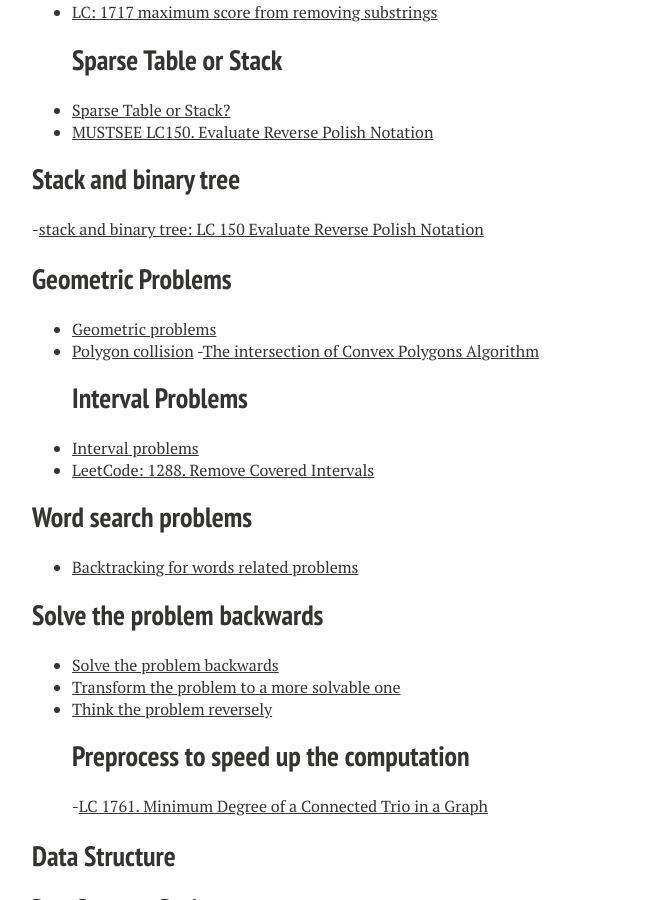
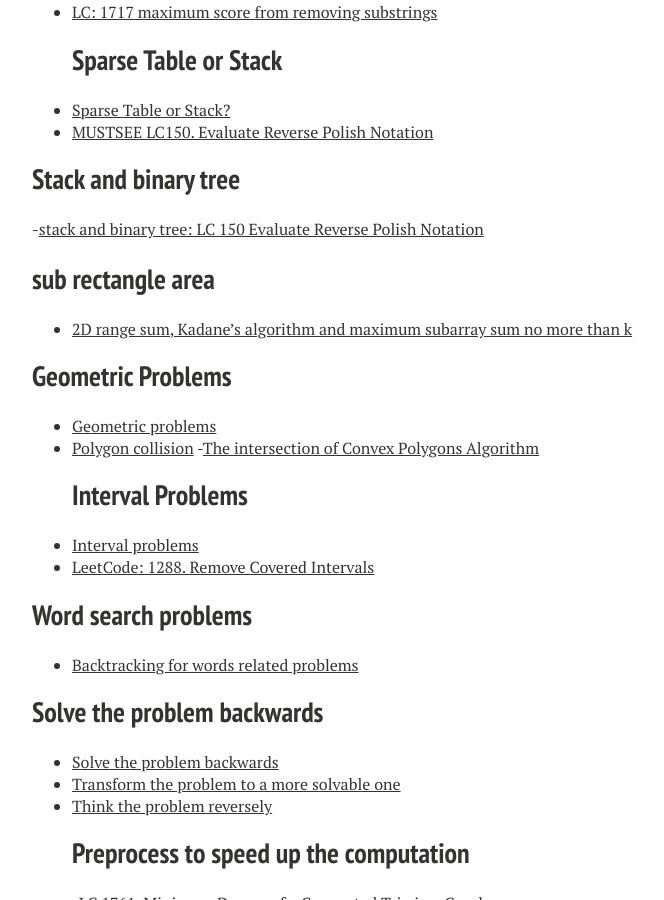
Before and after one commit to xiaokeshen/xiaokeshen.github.io, a Jekyll site: the page built from SoftwareEngineering/index.md, in a window 1280 px wide and 900 px high, scrolled down 9769 px. Shown: the whole window, without its empty margins (288-952 px from the left). Built offline with Jekyll 4.4.1, drawn with Linux system fonts in a browser that asks for light colours; nearby versions of some CDN libraries.

Commit message:
Add one article

```diff
--- a/SoftwareEngineering/index.md
+++ b/SoftwareEngineering/index.md
@@ -330,6 +330,9 @@
 ## Stack and binary tree
 -[stack and binary tree: LC 150 Evaluate Reverse Polish Notation](https://jimmy-shen.medium.com/stack-and-binary-tree-190ffa28f51f)
 
+## sub rectangle area
+- [2D range sum, Kadane's algorithm and maximum subarray sum no more than k](https://jimmy-shen.medium.com/2d-range-sum-kadanes-algorithm-and-maximum-subarray-sum-no-more-than-k-68e72ac65cad)
+
 ## Geometric Problems
 - [Geometric problems](https://medium.com/@jim.morris.shen/geometric-problems-3139398b6b5b?source=friends_link&sk=9f58e8e296a1dc3bc6f5adb846dcea66)
 - [Polygon collision](https://medium.com/@jim.morris.shen/polygon-collision-4aa4f67c1d9?sk=35e7cf57f6953fd6da696fda6b7e6f24)
```
